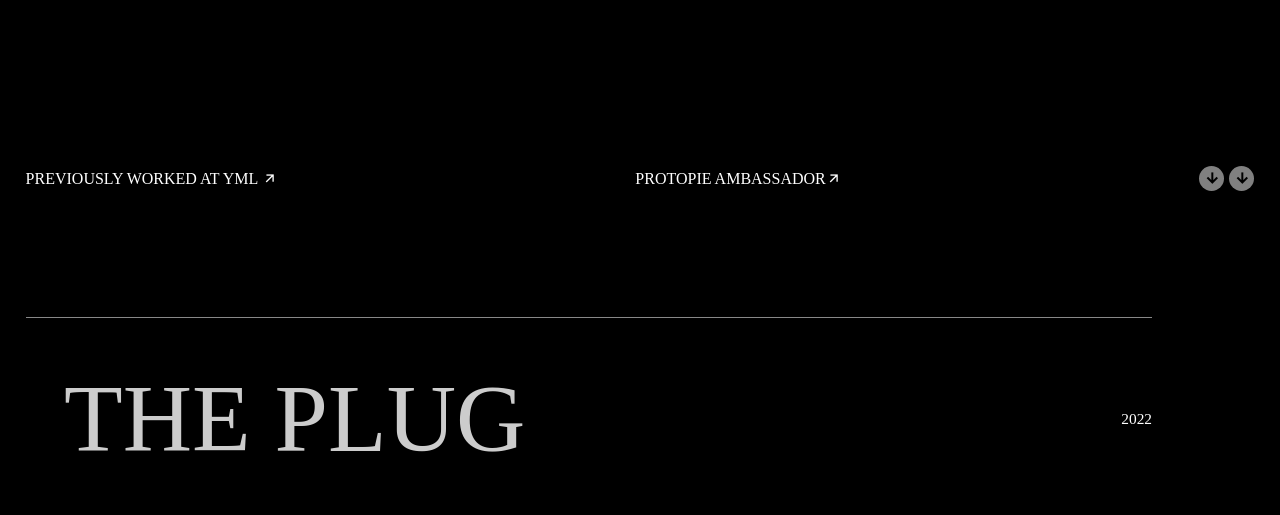
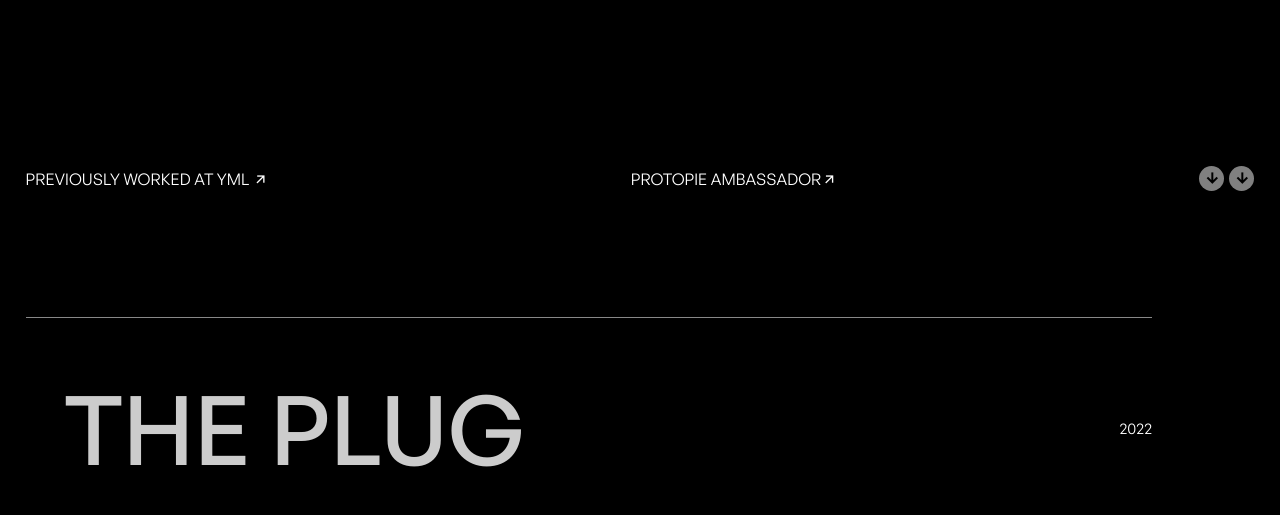
Before and after one commit to i-Rony-op/Cynthia_Ugwu_Site, a plain HTML site: page index.html in a window 1280 px wide. Shown: the part 585-1100 px from the top of the page. Drawn offline with nearby package versions, Linux system fonts and the light colour scheme; the site is published under a folder, as on GitHub Pages, so addresses that start at the root find nothing; a script that the page names is missing.

Commit message:
fontchange

```diff
--- a/style.css
+++ b/style.css
@@ -1,6 +1,6 @@
 @font-face {
   font-family: General-Sans;
-  src: url("/Font/GeneralSans-Variable.ttf");
+  src: url("Font/GeneralSans-Variable.ttf");
 }
 * {
   margin: 0;
```
